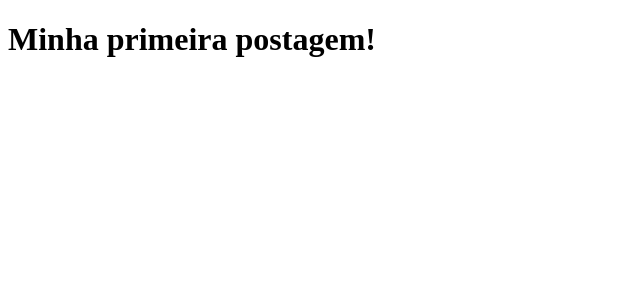
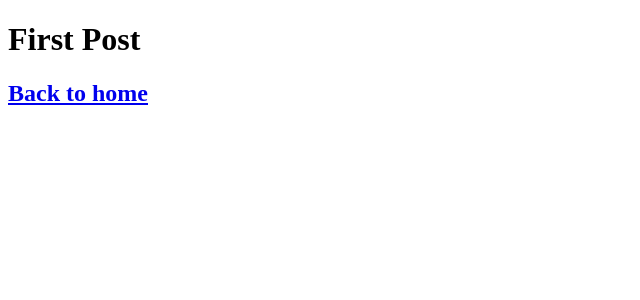
Before and after one commit to matheuscostadesign/blog, a Next.js app: page /posts/first-post in a window 1280 px wide. Shown: the top 300 px of the page, without its empty margins (0-640 px from the left). Built offline with nearby package versions, Linux system fonts and the light colour scheme.

Commit message:
Component link Next.js

```diff
--- a/pages/index.js
+++ b/pages/index.js
@@ -1,4 +1,5 @@
 import Head from "next/head";
+import Link from "next/link";
 
 export default function Home() {
   return (
@@ -10,7 +11,10 @@
 
       <main>
         <h1 className="title">
-          Blog do <a href="https://nextjs.org">Matheus</a>
+          Read{" "}
+          <Link href="/posts/first-post">
+            <a>this page!</a>
+          </Link>
         </h1>
 
         <p className="description">
--- a/pages/posts/first-post.js
+++ b/pages/posts/first-post.js
@@ -1,3 +1,14 @@
+import Link from "next/link";
+
 export default function FirstPost() {
-  return <h1>Minha primeira postagem!</h1>;
+  return (
+    <>
+      <h1>First Post</h1>
+      <h2>
+        <Link href="/">
+          <a>Back to home</a>
+        </Link>
+      </h2>
+    </>
+  );
 }
```
